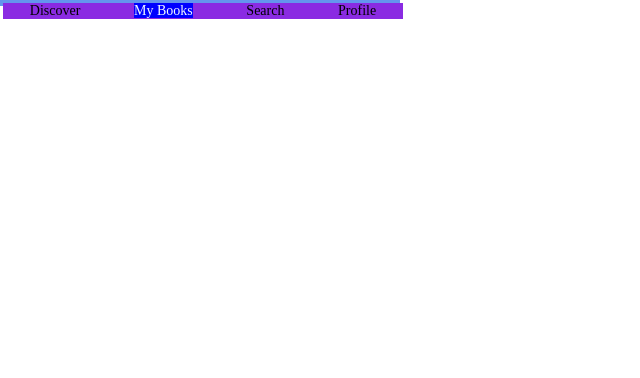
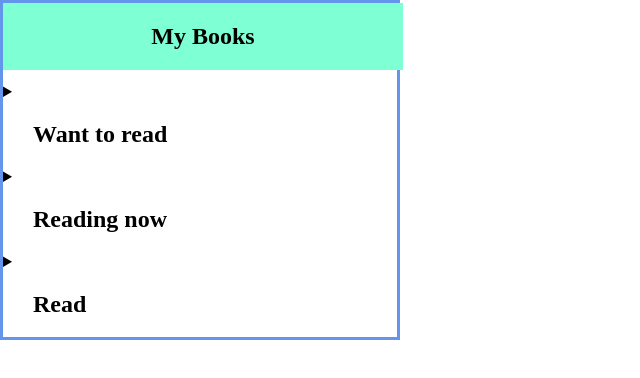
Before and after one commit to CristinaP1992/Cat-Books, a React (Vite) app in the folder solo-project/: page /mybooks in a window 1280 px wide. Shown: the top 378 px of the page, without its empty margins (0-640 px from the left). Built offline with nearby package versions, Linux system fonts and the light colour scheme; no server answers.

Commit message:
feat: my books list

```diff
--- a/solo-project/src/App.jsx
+++ b/solo-project/src/App.jsx
@@ -3,8 +3,9 @@ import { Route, BrowserRouter, Routes } from 'react-router-dom';
 import './App.css';
 import { useBooks } from './useBooks';
 import { Welcome_Page } from './components/Welcome_Page/Welcome_Page';
-import { BookList } from './components/BookList/BookList';
 import { Navbar } from './components/Navbar/Navbar';
+import { Discover } from './components/Discover/Discover';
+import { MyBooks } from './components/BookList/MyBooks/MyBooks';
 
 export const App = () => {
   const { books, toggleUserBook } = useBooks();
@@ -17,11 +18,11 @@ export const App = () => {
           <Route path="/" element={<Welcome_Page text="Read. Plan. Enjoy" />} />
           <Route
             path="/discover"
-            element={<BookList books={books} toggleUserBook={toggleUserBook} />}
+            element={<Discover books={books} toggleUserBook={toggleUserBook} />}
           />
           <Route
             path="/mybooks"
-            element={<BookList books={books} toggleUserBook={toggleUserBook} />}
+            element={<MyBooks books={books} toggleUserBook={toggleUserBook} />}
           />
         </Routes>
       </div>
--- a/solo-project/src/components/BookList/BookItem/BookItem.jsx
+++ b/solo-project/src/components/BookList/BookItem/BookItem.jsx
@@ -14,7 +14,7 @@ export const BookItem = ({ book, toggleUserBook }) => {
             <img src="/cover.jpg" alt="alt-cover" />
           </div>
         )}
-        {userBook.favorite ? (
+        {/* {userBook.favorite ? (
           <img
             className={cl.like}
             src="/liked.png"
@@ -28,7 +28,7 @@ export const BookItem = ({ book, toggleUserBook }) => {
             alt="like"
             onClick={() => toggleUserBook(book.id, 'favorite')}
           />
-        )}
+        )} */}
         {userBook.toread ? (
           <div
             className={cl.wanttoread}
--- /dev/null
+++ b/solo-project/src/components/BookList/MyBooks/MyBooks.jsx
@@ -0,0 +1,58 @@
+import { BookList } from '../BookList';
+import cl from './MyBooks.module.css';
+
+export const MyBooks = ({ books, toggleUserBook }) => {
+  return (
+    <>
+      <div className={cl.mybooks}>
+        <h2>My Books</h2>
+      </div>
+      <div className={cl.booklist}>
+        <div>
+          <details>
+            <summary>
+              {' '}
+              <h2>Want to read</h2>{' '}
+            </summary>
+            <div className={cl.books}>
+              <BookList
+                books={books.filter(({ userBook }) => userBook.toread === true)}
+                toggleUserBook={toggleUserBook}
+              />
+            </div>
+          </details>
+        </div>
+        <div>
+          <details>
+            <summary>
+              {' '}
+              <h2>Reading now</h2>
+            </summary>
+            <div className={cl.books}>
+              <BookList
+                books={books.filter(
+                  ({ userBook }) => userBook.reading === true
+                )}
+                toggleUserBook={toggleUserBook}
+              />
+            </div>
+          </details>
+        </div>
+        <div>
+          <details>
+            <summary>
+              {' '}
+              <h2>Read</h2>
+            </summary>
+            <div className={cl.books}>
+              <BookList
+                books={books.filter(({ userBook }) => userBook.read === true)}
+                toggleUserBook={toggleUserBook}
+              />
+            </div>
+          </details>
+        </div>
+      </div>
+    </>
+  );
+};
--- /dev/null
+++ b/solo-project/src/components/BookList/MyBooks/MyBooks.module.css
@@ -0,0 +1,14 @@
+.mybooks {
+  text-align: center;
+  width: 400px;
+  background-color: aquamarine;
+  position: fixed;
+}
+
+.booklist {
+  margin-top: 80px;
+}
+
+.booklist h2 {
+  padding-left: 30px;
+}
--- /dev/null
+++ b/solo-project/src/components/Discover/Discover.jsx
@@ -0,0 +1,10 @@
+import { BookList } from '../BookList/BookList';
+
+export const Discover = ({ books, toggleUserBook }) => {
+  return (
+    <>
+      <h2>Books for you</h2>
+      <BookList books={books} toggleUserBook={toggleUserBook} />
+    </>
+  );
+};
```
